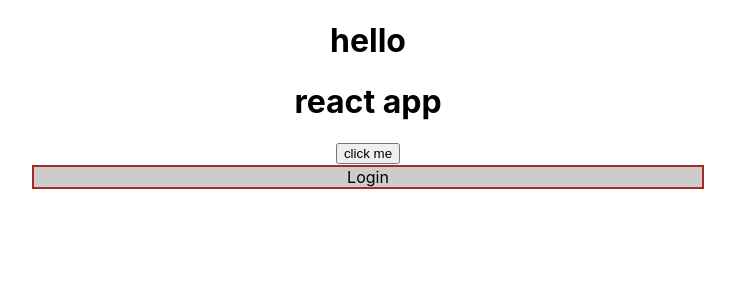
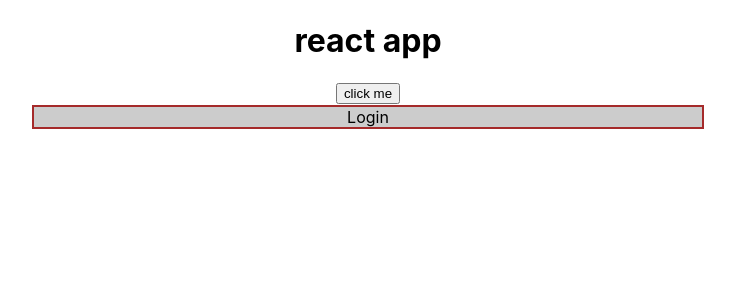
Before and after one commit to ermiaskidane/demo-app, a React (Create React App) app: page / in a window 1280 px wide. Shown: the top 300 px of the page, without its empty margins (272-1007 px from the left). Built offline with nearby package versions, Linux system fonts and the light colour scheme.

Commit message:
Update App.js

```diff
--- a/src/App.js
+++ b/src/App.js
@@ -119,7 +119,6 @@ class App extends Component {
 
     return (
       <div className="App">
-        <h1 onClick={this.sorterFunction}>hello</h1>
         <Cockpit
           assingedClasses={assingedClasses.join(" ")}
           changeButton={changeButton.join(" ")}
```
